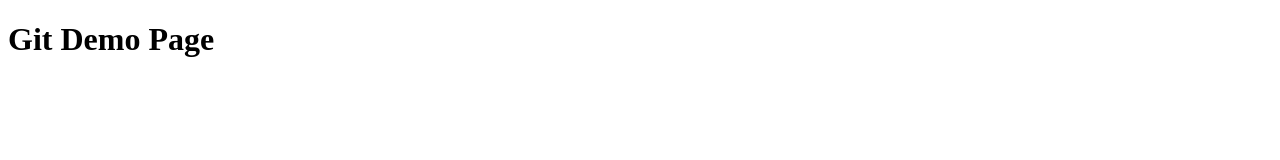
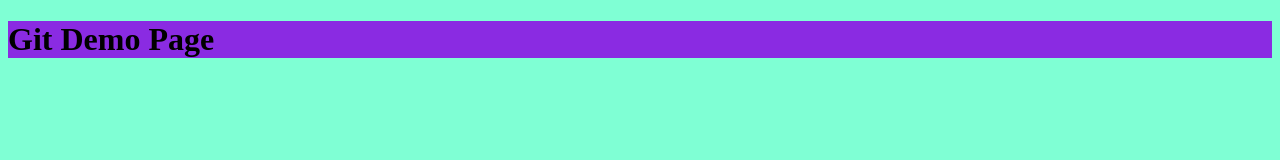
Before and after one commit to shqipeshehu3/testing, a plain HTML site: page index.html in a window 1280 px wide. Drawn offline with Linux system fonts and the light colour scheme.

Commit message:
add basic styles

```diff
--- a/index.html
+++ b/index.html
@@ -4,6 +4,7 @@
     <meta charset="UTF-8">
     <meta name="viewport" content="width=device-width, initial-scale=1.0">
     <title>Document</title>
+    <link rel="stylesheet" href="style.css">
 </head>
 <body>
 
--- /dev/null
+++ b/style.css
@@ -0,0 +1,6 @@
+body {
+    background-color: aquamarine;
+}
+h1 {
+    background-color: blueviolet;
+}
```
